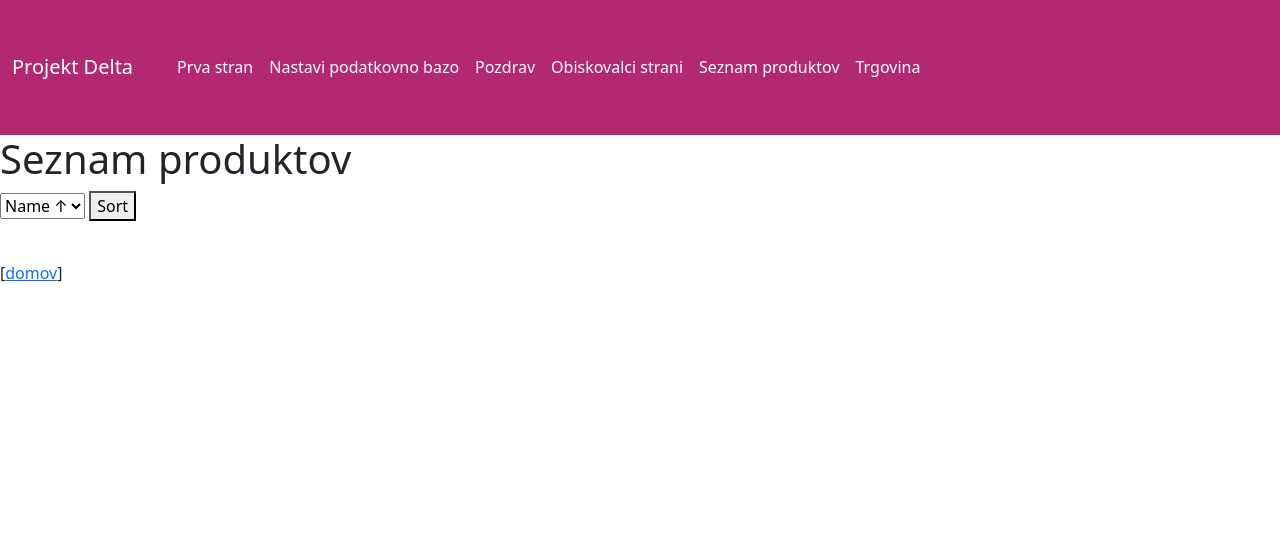
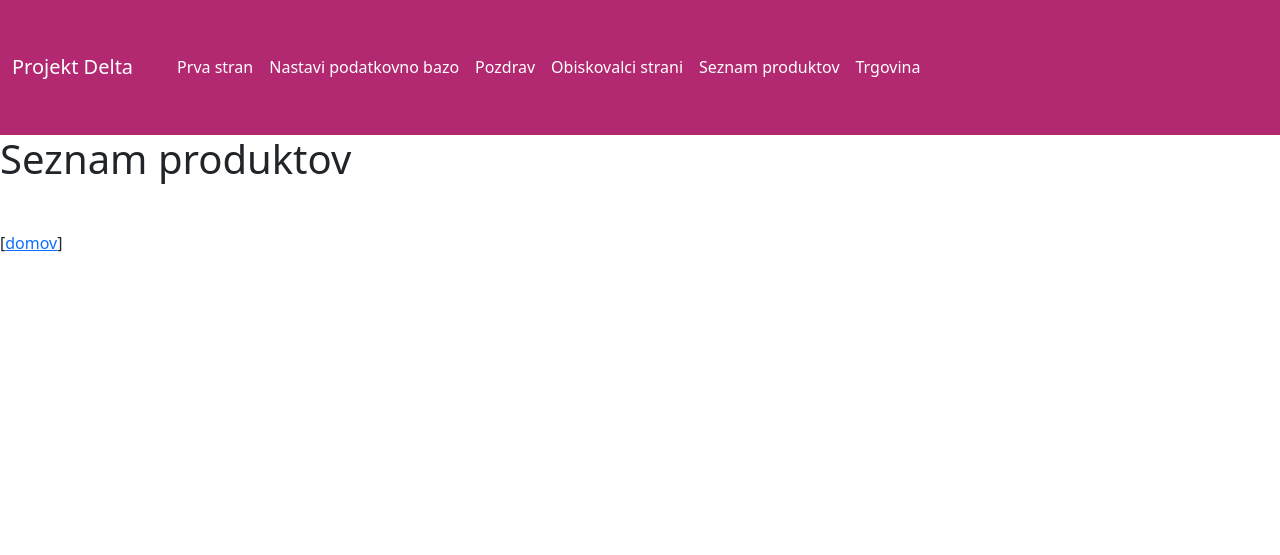
Before and after one commit to LilDomc/sv_delta, a Flask app: template src/templates/sv_products.html in a window 1280 px wide. Shown: the part 89-644 px from the top of the page. Run offline with Flask 3, Linux system fonts and the light colour scheme; the template is opened without the code that fills it, so the values that code supplies are empty; parts of the project's set-up code (start-up, migrations or seed data) failed here and were passed over.

Commit message:
Revert "Dodan gumb za sorting"
This reverts commit 1531747f1bf10fff1fbae250fab3c9be383d592d.

```diff
--- a/src/templates/sv_products.html
+++ b/src/templates/sv_products.html
@@ -2,18 +2,6 @@
 {% block title %}Seznam produktov{% endblock %}
 {% block content %}
     <h1>Seznam produktov</h1>
-    <form method="get" action="/products">
-        <select name="sort">
-            <option value="name_asc" {% if sort_by == 'name' and order == 'asc' %}selected{% endif %}>Name ↑</option>
-            <option value="name_desc" {% if sort_by == 'name' and order == 'desc' %}selected{% endif %}>Name ↓</option>
-            <option value="price_asc" {% if sort_by == 'price' and order == 'asc' %}selected{% endif %}>Price ↑</option>
-            <option value="price_desc" {% if sort_by == 'price' and order == 'desc' %}selected{% endif %}>Price ↓</option>
-            <option value="stock_asc" {% if sort_by == 'stock' and order == 'asc' %}selected{% endif %}>Stock ↑</option>
-            <option value="stock_desc" {% if sort_by == 'stock' and order == 'desc' %}selected{% endif %}>Stock ↓</option>
-        </select>
-
-        <button type="submit">Sort</button>
-    </form>
     <div class="product-container">
         {% for productID, Ime_produkta, Opis_produkta, Cena_produkta, Stock in products %}
             <div class="product-card">
```
Also changed, not shown: src/controllers/sv_products.py (+5 -11 lines), src/models/sv_user.py (+1 -20 lines).
